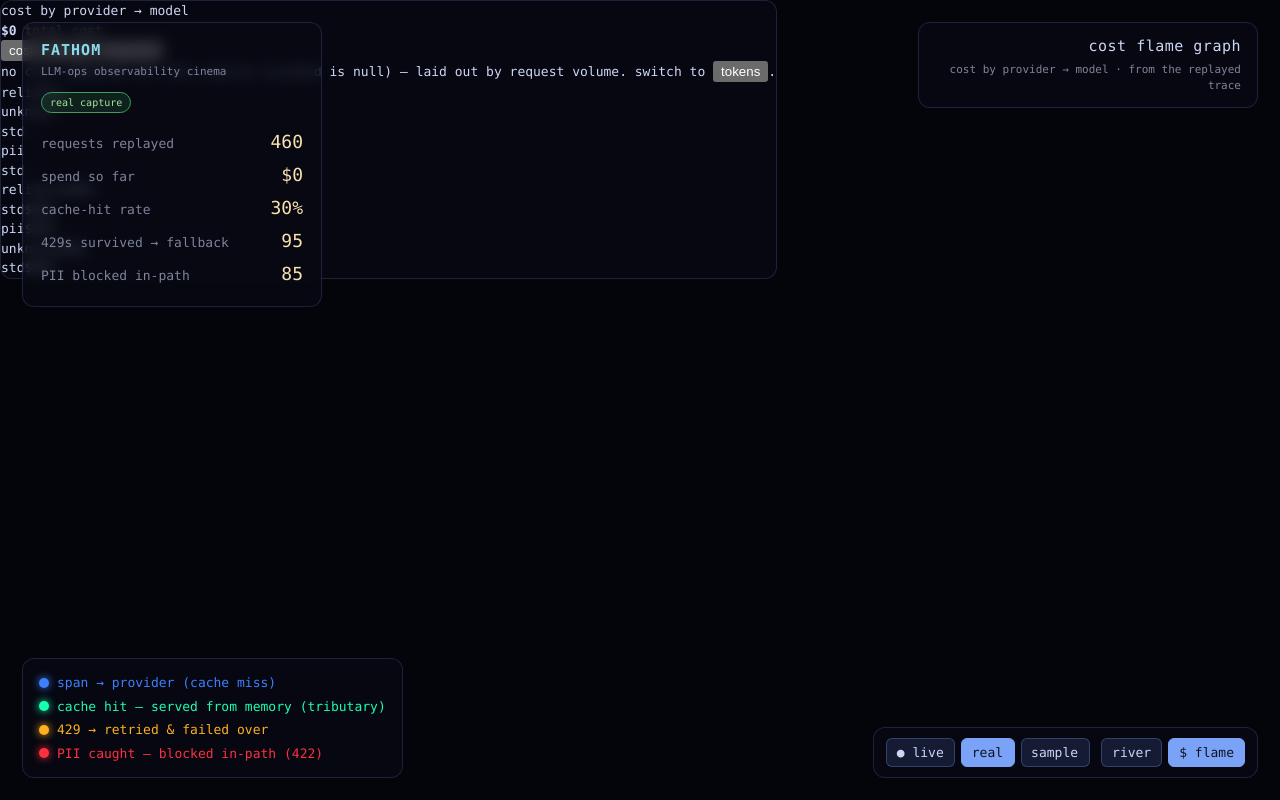
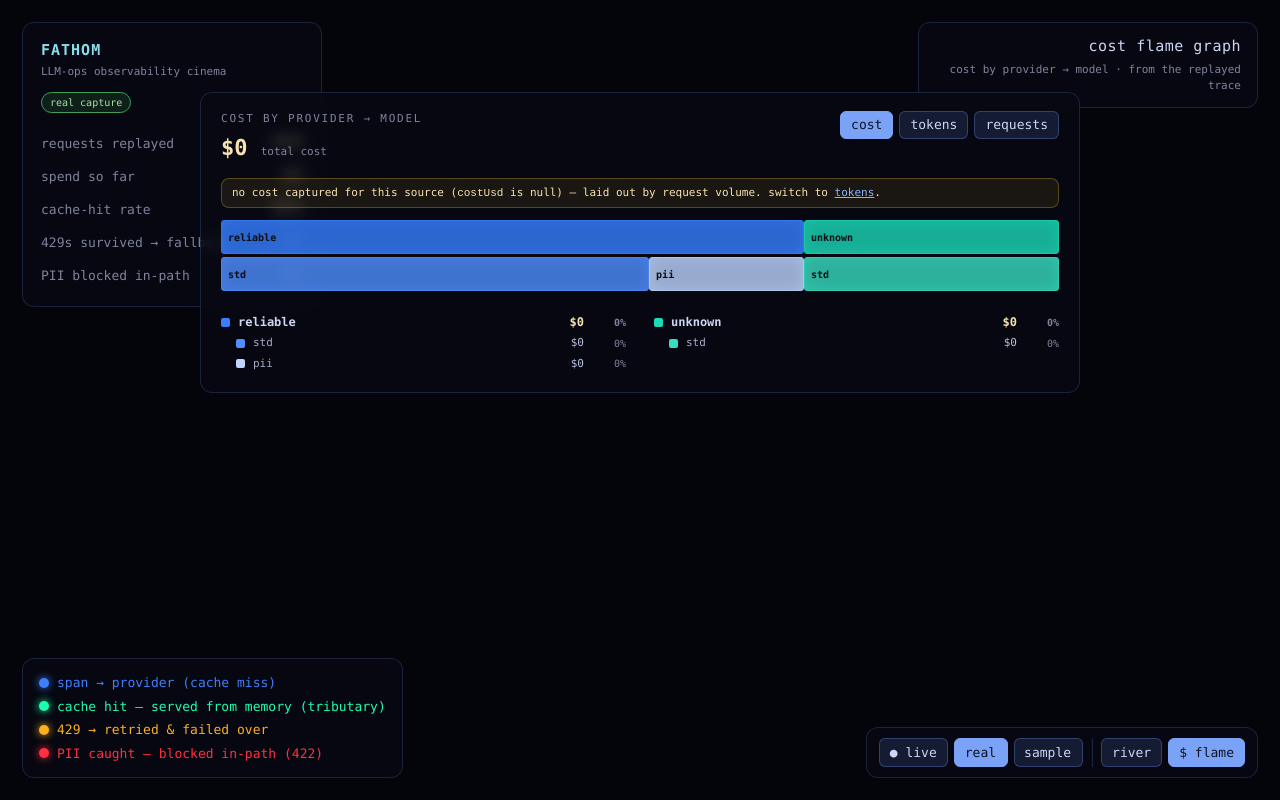
Before and after one commit to MANVENDRA-github/Fathom, a React (Vite) app in the folder app/: page / in a window 1280 px wide. Both pictures are taken after a click on the button "$ flame". Built offline with nearby package versions, Linux system fonts and the light colour scheme; no server answers.

Commit message:
style(app): flame breakdown + view-toggle styles

```diff
--- a/app/src/styles.css
+++ b/app/src/styles.css
@@ -123,3 +123,51 @@
   .detail, .reticle::before { animation: none; }
   .leader line { animation: none; stroke-dashoffset: 0; }
 }
+
+/* --- M3 cost flame graph: the plain DOM seam (Fable builds the 3D version) --- */
+.ctl-sep { width: 1px; align-self: stretch; background: rgba(120, 160, 255, 0.2); margin: 0 3px; }
+
+.flame {
+  top: 92px; left: 50%; transform: translateX(-50%);
+  width: min(880px, 92vw); max-height: calc(100vh - 190px); overflow-y: auto;
+  padding: 18px 20px; z-index: 12;
+}
+.flame-head { display: flex; justify-content: space-between; align-items: flex-start; gap: 16px; margin-bottom: 14px; }
+.flame-title { font-size: 11px; letter-spacing: 0.16em; text-transform: uppercase; color: #7f849c; }
+.flame-total { font-size: 22px; color: #f9e2af; font-variant-numeric: tabular-nums; margin-top: 3px; }
+.flame-total b { font-weight: 600; }
+.flame-total .k { font-size: 11px; color: #7f849c; }
+.flame-metrics { display: flex; gap: 6px; flex: none; }
+.flame-metrics button {
+  font: inherit; color: #cdd6f4; background: rgba(70, 90, 160, 0.25);
+  border: 1px solid rgba(120, 160, 255, 0.3); border-radius: 6px; padding: 3px 10px; cursor: pointer;
+}
+.flame-metrics button:hover { background: rgba(90, 120, 210, 0.4); }
+.flame-metrics button.active { background: #7aa2f7; color: #10131f; border-color: #7aa2f7; }
+
+.flame .muted { color: #7f849c; font-size: 12px; padding: 24px 0; text-align: center; }
+.flame-note {
+  font-size: 11px; color: #f9e2af; background: rgba(200, 160, 40, 0.1);
+  border: 1px solid rgba(208, 168, 40, 0.35); border-radius: 8px; padding: 6px 10px; margin-bottom: 12px;
+}
+.linkish { background: none; border: none; color: #89b4fa; cursor: pointer; font: inherit; text-decoration: underline; padding: 0; }
+
+.flame-rows { display: flex; flex-direction: column; gap: 3px; margin-bottom: 16px; }
+.flame-row { position: relative; height: 34px; }
+.fseg {
+  position: absolute; top: 0; bottom: 0; padding: 0 6px; display: flex; align-items: center; overflow: hidden;
+  background: color-mix(in srgb, var(--seg) 80%, transparent);
+  border: 1px solid color-mix(in srgb, var(--seg) 92%, #000); border-radius: 3px;
+  box-shadow: inset 0 0 14px color-mix(in srgb, var(--seg) 45%, transparent);
+}
+.fseg-l { font-size: 10px; color: #0a0d15; font-weight: 600; white-space: nowrap; }
+
+.flame-table { display: grid; grid-template-columns: 1fr 1fr; gap: 2px 28px; }
+.ftrow { display: flex; align-items: center; gap: 8px; padding: 2px 0; font-size: 12px; }
+.ftrow .dot { width: 9px; height: 9px; border-radius: 2px; flex: none; }
+.ftp { color: #cdd6f4; font-weight: 600; margin-top: 4px; }
+.ftm { color: #a6adc8; padding-left: 15px; font-size: 11px; }
+.ftlabel { flex: 1; white-space: nowrap; overflow: hidden; text-overflow: ellipsis; }
+.ftv { font-variant-numeric: tabular-nums; color: #f9e2af; }
+.ftm .ftv { color: #bac2de; }
+.ftpct { color: #7f849c; font-size: 10px; width: 34px; text-align: right; font-variant-numeric: tabular-nums; }
```
